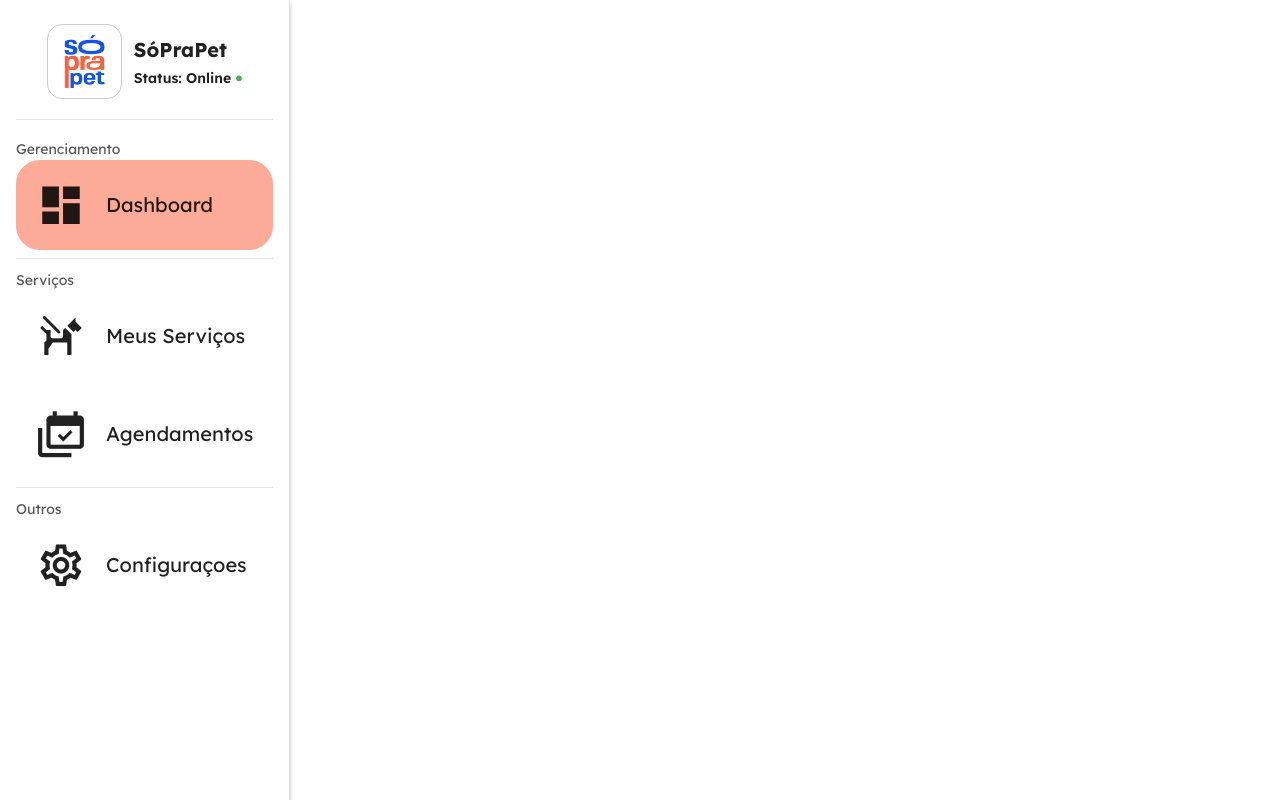
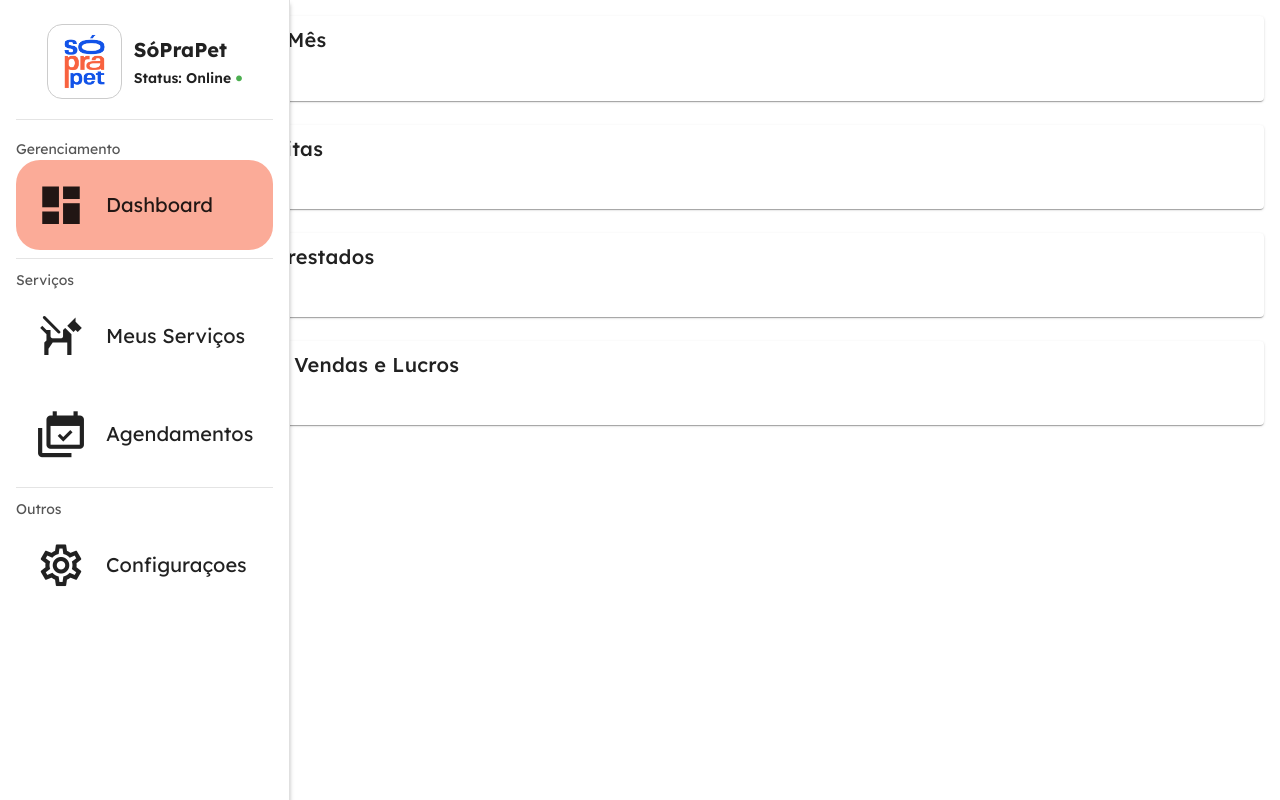
Before and after one commit to Kishi011/Abex-SoPraPet-desktop, a Vue app: page / in a window 1280 px wide. Built offline with nearby package versions, Linux system fonts and the light colour scheme.

Commit message:
Pagina da dashboard kk

```diff
--- a/src/layouts/Default.vue
+++ b/src/layouts/Default.vue
@@ -1,6 +1,6 @@
 <template>
   <v-app class="lexend-font">
-    <v-layout>
+
     <v-navigation-drawer rail rail-width="150" width="25%" expand-on-hover permanent class="drawer"
       @update:rail="rail = !rail"
     >
@@ -59,13 +59,19 @@
         </v-list>
       </v-container>
     </v-navigation-drawer>
-    </v-layout>
+    <v-main>
+      <component is="Dashboard"/>
+    </v-main>
   </v-app>
 </template>
 
 <script>
+import Dashboard from '../pages/Dashboard.vue';
+
 export default {
   name: 'DefaultLayout',
+
+  components: { Dashboard },
 
   data() {
     return {
--- a/src/pages/AboutView.vue
+++ /dev/null
@@ -1,5 +0,0 @@
-<template>
-  <v-container>
-    <h1>Page About</h1>
-  </v-container>
-</template>
--- /dev/null
+++ b/src/pages/Dashboard.vue
@@ -0,0 +1,60 @@
+<template>
+  <v-app>
+    <v-container>
+      <!-- Informações de Lucros do Mês -->
+      <v-row>
+        <v-col cols="12">
+          <v-card>
+            <v-card-title>Lucros do Mês</v-card-title>
+            <v-card-text>
+              <div>
+                <v-row>
+                  <v-col cols="12" md="4">
+                    <v-icon>mdi-cash</v-icon>
+                      <span> R$ </span>
+                  </v-col>
+                </v-row>
+              </div>
+            </v-card-text>
+          </v-card>
+        </v-col>
+      </v-row>
+
+      <!-- Vendas Feitas -->
+      <v-row>
+        <v-col cols="12">
+          <v-card>
+            <v-card-title>Vendas Feitas</v-card-title>
+            <v-card-text>
+              Vendas Aqui
+            </v-card-text>
+          </v-card>
+        </v-col>
+      </v-row>
+
+      <!-- Serviços Prestados -->
+      <v-row>
+        <v-col cols="12">
+          <v-card>
+            <v-card-title>Serviços Prestados</v-card-title>
+            <v-card-text>
+              Serviços Aqui
+            </v-card-text>
+          </v-card>
+        </v-col>
+      </v-row>
+
+      <!-- Gráfico de Vendas e Lucros -->
+      <v-row>
+        <v-col cols="12">
+          <v-card>
+            <v-card-title>Gráfico de Vendas e Lucros</v-card-title>
+            <v-card-text>
+              Grafico Aqui
+            </v-card-text>
+          </v-card>
+        </v-col>
+      </v-row>
+    </v-container>
+  </v-app>
+</template>
```
Also changed, not shown: src/router/index.js (+0 -40 lines), 1 other file (tests, documents, lock files or other folders). Lines whose indentation alone changed are shown as unchanged.
